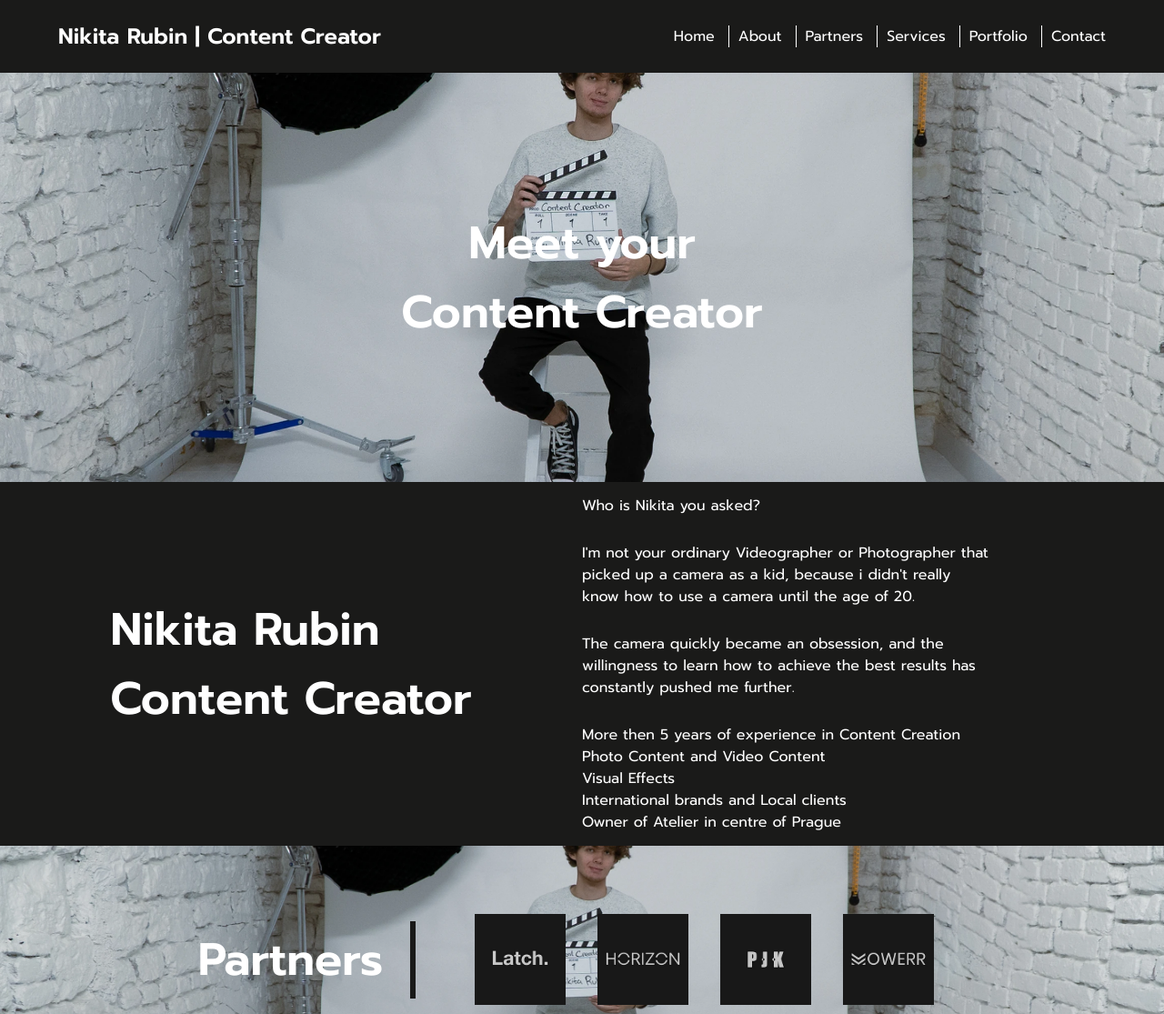
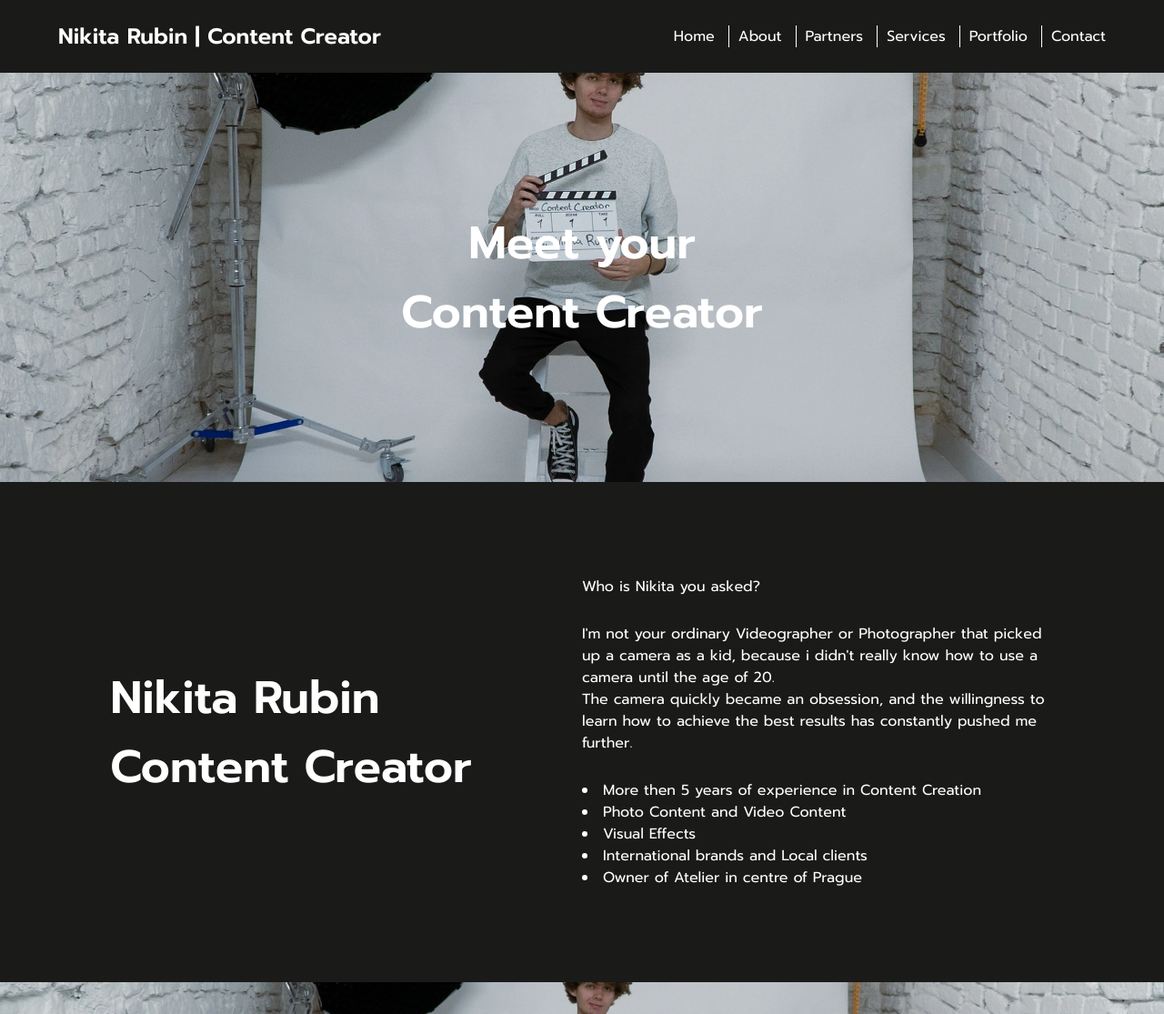
Before and after one commit to Nepokornyi/NikitaWeb, a plain HTML site: page index.html in a window 1280 px wide. Shown: the top 1115 px of the page at 91% size. Drawn offline with Linux system fonts and the light colour scheme.

Commit message:
about content

```diff
--- a/index.html
+++ b/index.html
@@ -52,10 +52,10 @@
             <article>
                 <ul class="no-style-list">
                     <li>Who is Nikita you asked?</li>
-                    <li>I'm not your ordinary Videographer or Photographer that picked up a camera as a kid, because i didn't really know how to use a camera until the age of 20. </li>
-                    <li>The camera quickly became an obsession, and the willingness to learn how to achieve the best results has constantly pushed me further. </li>
+                    <li>I'm not your ordinary Videographer or Photographer that picked up a camera as a kid, because i didn't really know how to use a camera until the age of 20. <br>
+                        The camera quickly became an obsession, and the willingness to learn how to achieve the best results has constantly pushed me further. </li>
                     <li>
-                        <ul class="no-style-list">
+                        <ul class="inner-list">
                             <li>More then 5 years of experience in Content Creation</li>
                             <li>Photo Content and Video Content</li>
                             <li>Visual Effects</li>
--- a/src/style/main/about.css
+++ b/src/style/main/about.css
@@ -2,21 +2,25 @@
     /* About */
 /* ----- */
 .about{
-    max-height: 75vh;
+    min-height: 550px;
 }
 .about > h1 {
-    width: 50vw;
+    width: 55vw;
     display: flex;
     justify-content: center;
 }
 .about > article {
-    width: 50vw;
+    width: 55vw;
     height: 50vh;
     display: flex;
 }
     .about ul{
-        max-width: 35vw;
+        max-width: 40vw;
         display: flex;
         flex-direction: column;
-        justify-content: space-around;
+        justify-content: space-evenly;
     }
+    .inner-list{
+        list-style:disc;
+        list-style-position: inside;
+    }
--- a/src/style/main/global.css
+++ b/src/style/main/global.css
@@ -12,6 +12,7 @@
     border: 0;
     font-family: 'Prompt', sans-serif;
     scroll-behavior: smooth;
+    transition-duration:150ms;
 }
 
 section{
```
